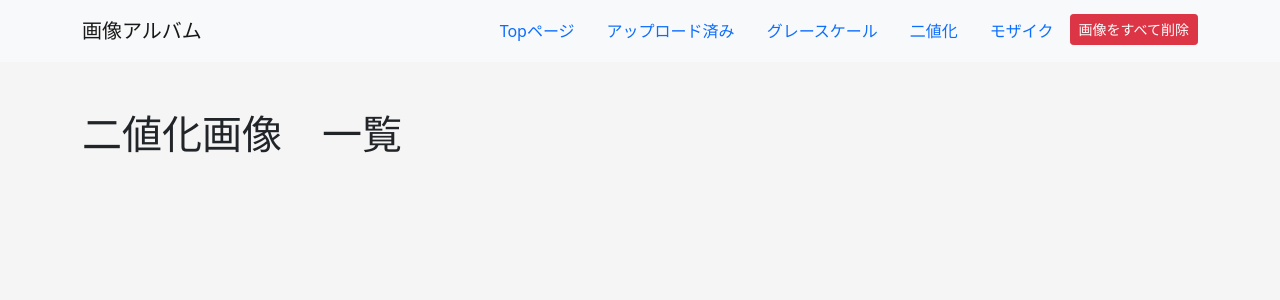
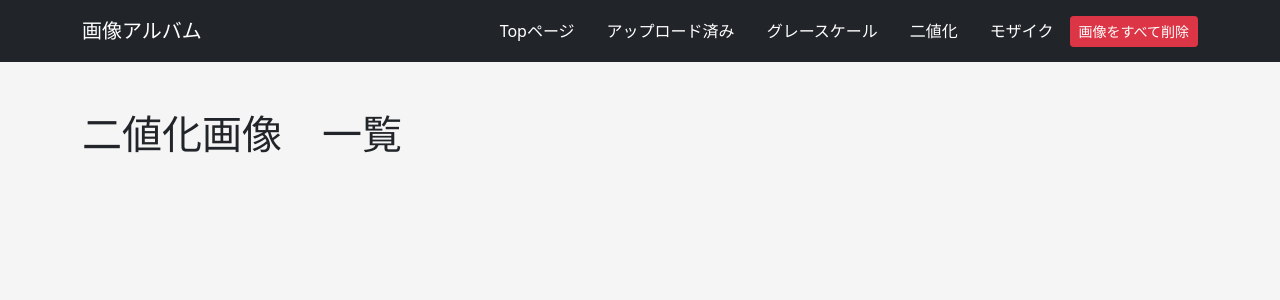
Before and after one commit to U-maru/Image_Processor, a Flask app: page /binary_list/ in a window 1280 px wide. Shown: the top 300 px of the page. Run offline with Flask 3, Linux system fonts and the light colour scheme.

Commit message:
navbarの変更

```diff
--- a/templates/images_list.html
+++ b/templates/images_list.html
@@ -31,17 +31,27 @@
 <script defer src="{{ url_for('static', filename='images_list.js') }}"></script>
 </head>
 <body>
-    <nav class="navbar navbar-light bg-light">
+    <nav class="navbar navbar-light bg-dark">
         <div class="container">
-            <span class="navbar-brand mb-0 h1">画像アルバム</span>
+            <span class="navbar-brand text-white mb-0 h1">画像アルバム</span>
             <ul class="nav">
-                <li class="nav-item"><a class="nav-link" href="/">Topページ</a></li>
-                <li class="nav-item"><a class="nav-link" href="/uploaded_list/">アップロード済み</a></li>
-                <li class="nav-item"><a class="nav-link" href="/grayscale_list/">グレースケール</a></li>
-                <li class="nav-item"><a class="nav-link" href="/binary_list/">二値化</a></li>
-                <li class="nav-item"><a class="nav-link" href="/mozaiku_list/">モザイク</a></li>
+                <li class="nav-item">
+                    <a class="nav-link text-white" href="/">Topページ</a>
+                </li>
+                <li class="nav-item">
+                    <a class="nav-link text-white" href="/uploaded_list/">アップロード済み</a>
+                </li>
+                <li class="nav-item">
+                    <a class="nav-link text-white" href="/grayscale_list/">グレースケール</a>
+                </li>
+                <li class="nav-item">
+                    <a class="nav-link text-white" href="/binary_list/">二値化</a>
+                </li>
+                <li class="nav-item">
+                    <a class="nav-link text-white" href="/mozaiku_list/">モザイク</a>
+                </li>
                 <form action="/delete_all" method="post">
-                    <button class="btn btn-danger btn-sm" id="delete-button" type="submit">画像をすべて削除</button>
+                    <button class="btn btn-danger btn-sm mt-2" id="delete-button" type="submit">画像をすべて削除</button>
                 </form>
             </ul>
         </div>
```
Also changed, not shown: other parts of templates/images_list.html (+1 -1 lines), templates/image_form.html (+14 -6 lines).
